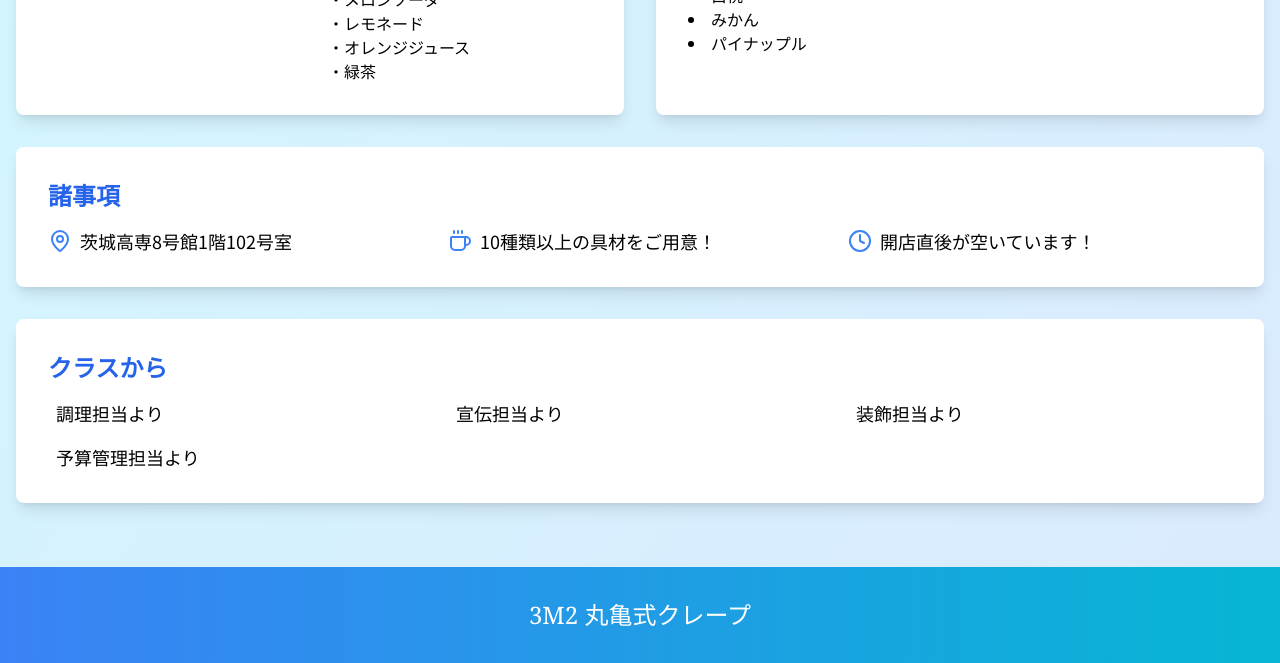
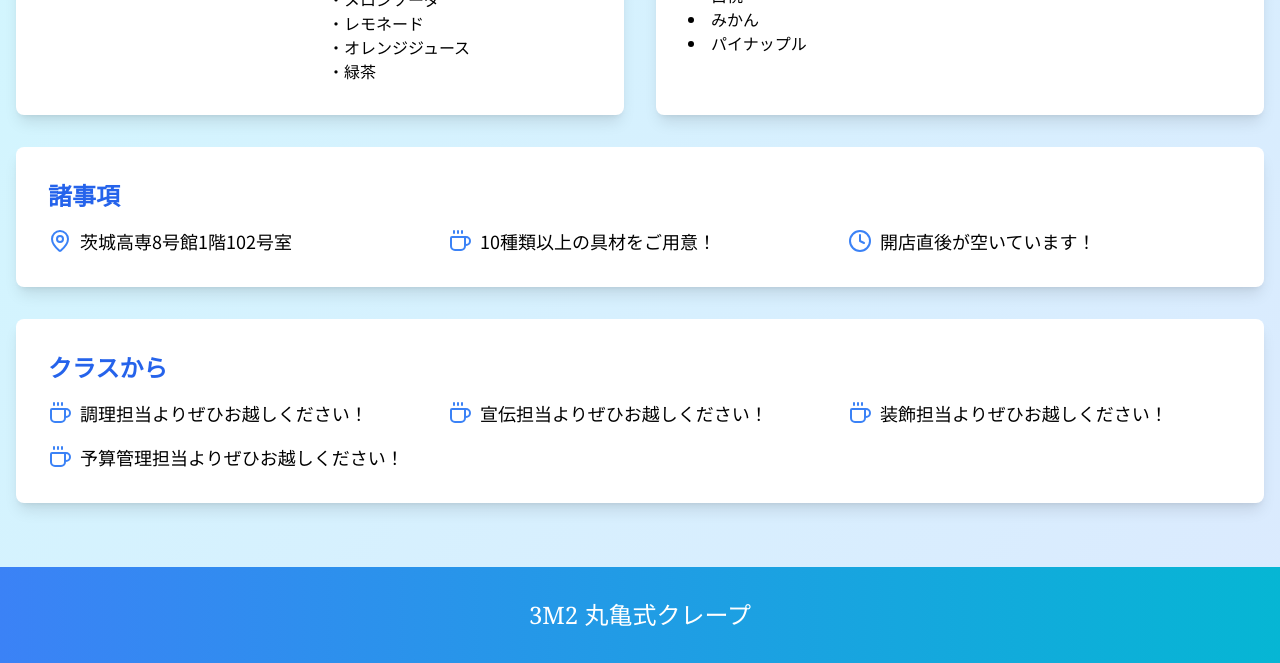
Before and after one commit to Juna1013/3m2-shikousai-marugame, a plain HTML site: page index.html in a window 1280 px wide. Shown: the part 961-1624 px from the top of the page. Drawn offline with nearby package versions, Linux system fonts and the light colour scheme.

Commit message:
Add files via upload

```diff
--- a/index.html
+++ b/index.html
@@ -115,20 +115,24 @@
             <h2 class="text-2xl font-bold mb-4 text-blue-600">クラスから</h2>
             <div class="grid md:grid-cols-3 gap-4">
                 <div class="flex items-center">
-                    <i class="text-blue-500 mr-2"></i>
+                    <i data-lucide="coffee" class="text-blue-500 mr-2"></i>
                     <p class="text-lg">調理担当より</p>
+                    <p class="text-lg">ぜひお越しください！</p>
                 </div>
                 <div class="flex items-center">
-                    <i class="text-blue-500 mr-2"></i>
+                    <i data-lucide="coffee" class="text-blue-500 mr-2"></i>
                     <p class="text-lg">宣伝担当より</p>
+                    <p class="text-lg">ぜひお越しください！</p>
                 </div>
                 <div class="flex items-center">
-                    <i class="text-blue-500 mr-2"></i>
+                    <i data-lucide="coffee" class="text-blue-500 mr-2"></i>
                     <p class="text-lg">装飾担当より</p>
+                    <p class="text-lg">ぜひお越しください！</p>
                 </div>
                 <div class="flex items-center">
-                    <i class="text-blue-500 mr-2"></i>
+                    <i data-lucide="coffee" class="text-blue-500 mr-2"></i>
                     <p class="text-lg">予算管理担当より</p>
+                    <p class="text-lg">ぜひお越しください！</p>
                 </div>
             </div>
         </section>
```
